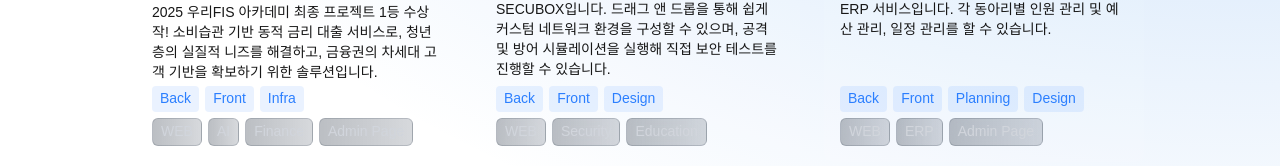
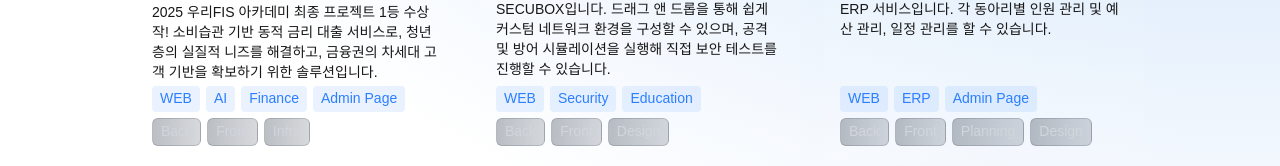
Before and after one commit to mjgwon24/mjgwon24.github.io, a Next.js app: page /portfolio in a window 1280 px wide. Shown: the part 634-800 px from the top of the page. Built offline with nearby package versions, Linux system fonts and the light colour scheme; a web font is replaced by a local one.

Commit message:
update: StackCard 및 ProjectCard 컴포넌트 수정

```diff
--- a/components/home/StackCard.tsx
+++ b/components/home/StackCard.tsx
@@ -7,11 +7,11 @@
 
 const StackCard: React.FC<StackCardProps> = ({ title, items }) => {
     return (
-        <div className="flex flex-col gap-4 w-60 sm:w-72 rounded-lg pt-3 pb-5 px-4 bg-black-05p">
+        <div className="flex flex-col gap-4 w-full rounded-lg pt-3 pb-5 px-4 bg-black-05p">
             <span className="weight-600 text-blue-500 sm:text-lg">{title}</span>
             <div className="flex flex-row gap-2 flex-wrap text-sm weight-400 sm:weight-500">
                 {items.map((item, index) => (
-                    <div key={index} className="flex flex-col gap-2 rounded-md px-3 py-1.5 bg-black-05p">
+                    <div key={index} className="flex flex-col gap-2 rounded-md px-3 py-1.5 bg-black-05p h-fit border border-neutral-700">
                         <span>{item}</span>
                     </div>
                 ))}
--- a/components/project/ProjectCard.tsx
+++ b/components/project/ProjectCard.tsx
@@ -43,7 +43,7 @@
                         className="flex flex-col-reverse sm:flex-row justify-start items-start sm:justify-between sm:items-center gap-1 sm:gap-0">
                         <p className="text-sm sm:text-[16px] weight-600">{title}</p>
                         <div
-                            className="sm:bg-gradient-to-r sm:from-blue-500/10 sm:to-blue-400/5 sm:backdrop-blur-sm sm:border sm:border-blue-500/20 rounded-md sm:px-2 sm:py-0.5">
+                            className="sm:bg-gradient-to-r sm:from-blue-500/10 sm:to-blue-400/5 sm:backdrop-blur-sm sm:border sm:border-blue-500/20 rounded-md sm:ml-2 sm:px-2 sm:py-0.5">
                             <p className="text-xs weight-400 text-gray-300 sm:text-blue-400">{period}</p>
                         </div>
                     </div>
@@ -53,18 +53,18 @@
 
                 <div className="flex flex-col sm:gap-1.5 gap-1 flex-wrap">
                     <div className="flex flex-row sm:gap-1.5 gap-1 flex-wrap">
-                        {roles.map((role, index) => (
+                        {tags.map((tag, index) => (
                             <div key={index} className="pb-0.5 px-2 bg-blue-500/10 rounded-sm">
-                                <span className="text-xs sm:text-sm weight-400 text-blue-500">{role}</span>
+                                <span className="text-xs sm:text-sm weight-400 text-blue-500">{tag}</span>
                             </div>
                         ))}
                     </div>
 
                     <div className="flex flex-row sm:gap-1.5 gap-1 flex-wrap">
-                        {tags.map((tag, index) => (
+                        {roles.map((role, index) => (
                             <div key={index}
                                  className="pb-0.5 px-2 bg-gradient-to-r from-gray-800/30 to-gray-700/20 backdrop-blur-sm border border-gray-700/20 rounded-md">
-                                <span className="text-xs sm:text-sm weight-400 text-gray-300">{tag}</span>
+                                <span className="text-xs sm:text-sm weight-400 text-gray-300">{role}</span>
                             </div>
                         ))}
                     </div>
```
